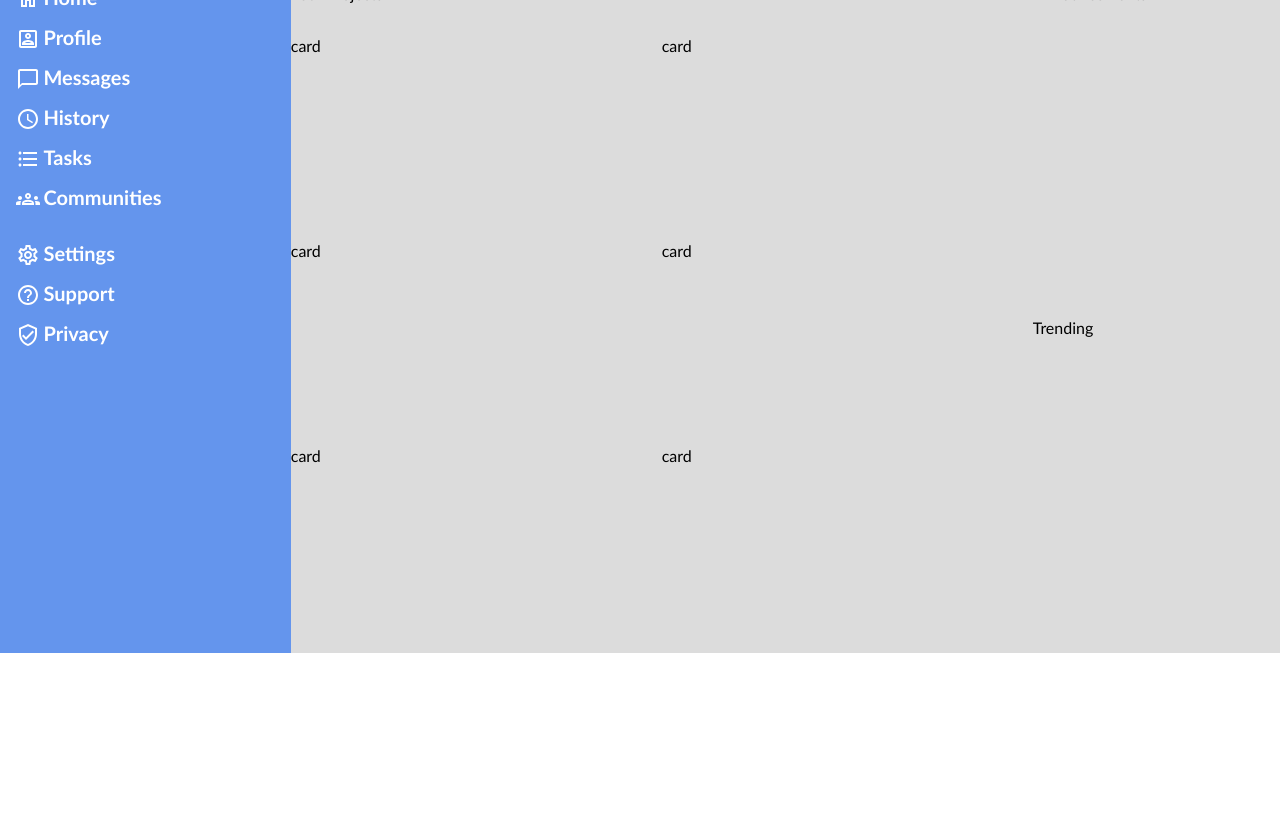
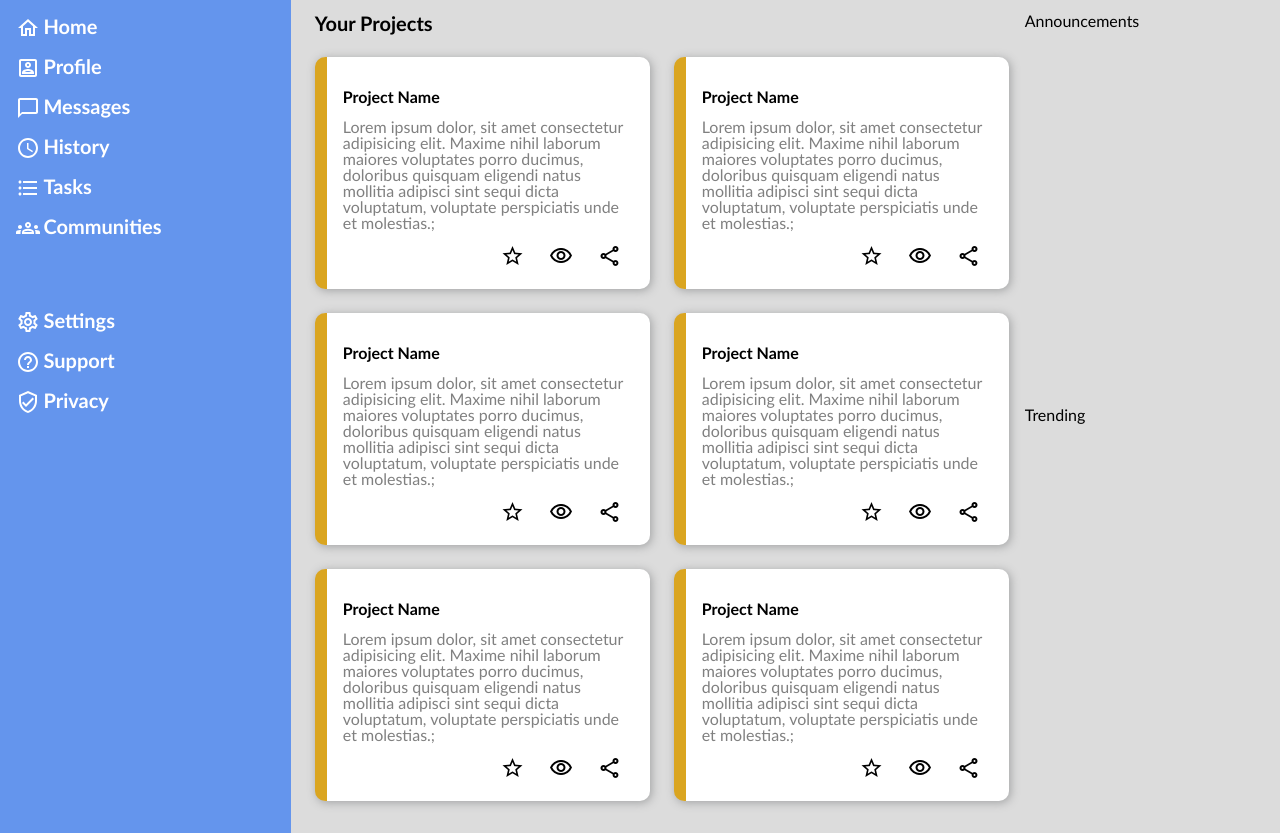
Before and after one commit to caseyrunn/grid, a plain HTML site: page index.html in a window 1280 px wide. Shown: the part 147-980 px from the top of the page. Before the commit the page ends 800 px from the top, so only its background shows below. Drawn offline with Linux system fonts and the light colour scheme.

Commit message:
Layout and style project cards

```diff
--- a/index.html
+++ b/index.html
@@ -65,13 +65,85 @@
     <div class="main-content">
 
         <div class="your-projects">
-            <div class="your-projects-title">Your Projects</div>
-            <div class="project-card">card</div>
-            <div class="project-card">card</div>
-            <div class="project-card">card</div>
-            <div class="project-card">card</div>
-            <div class="project-card">card</div>
-            <div class="project-card">card</div>
+            <div class="your-projects-title"><h3>Your Projects</h3></div>
+            <div class="project-card">
+                <h4>Project Name</h4>
+                <p>Lorem ipsum dolor, sit amet consectetur adipisicing elit. Maxime nihil laborum maiores voluptates porro ducimus, doloribus quisquam eligendi natus mollitia adipisci sint sequi dicta voluptatum, voluptate perspiciatis unde et molestias.;
+                </p>
+                <div class="project-card-bottom">
+                    <div></div>
+                    <div class="project-card-icons">
+                        <span class="material-icons-outlined">star_border</span>
+                        <span class="material-icons-outlined">visibility</span>
+                        <span class="material-icons-outlined">share</span>
+                    </div>
+                </div>
+            </div>
+            <div class="project-card">
+                <h4>Project Name</h4>
+                <p>Lorem ipsum dolor, sit amet consectetur adipisicing elit. Maxime nihil laborum maiores voluptates porro ducimus, doloribus quisquam eligendi natus mollitia adipisci sint sequi dicta voluptatum, voluptate perspiciatis unde et molestias.;
+                </p>
+                <div class="project-card-bottom">
+                    <div></div>
+                    <div class="project-card-icons">
+                        <span class="material-icons-outlined">star_border</span>
+                        <span class="material-icons-outlined">visibility</span>
+                        <span class="material-icons-outlined">share</span>
+                    </div>
+                </div>
+            </div>
+            <div class="project-card">
+                <h4>Project Name</h4>
+                <p>Lorem ipsum dolor, sit amet consectetur adipisicing elit. Maxime nihil laborum maiores voluptates porro ducimus, doloribus quisquam eligendi natus mollitia adipisci sint sequi dicta voluptatum, voluptate perspiciatis unde et molestias.;
+                </p>
+                <div class="project-card-bottom">
+                    <div></div>
+                    <div class="project-card-icons">
+                        <span class="material-icons-outlined">star_border</span>
+                        <span class="material-icons-outlined">visibility</span>
+                        <span class="material-icons-outlined">share</span>
+                    </div>
+                </div>
+            </div>
+            <div class="project-card">
+                <h4>Project Name</h4>
+                <p>Lorem ipsum dolor, sit amet consectetur adipisicing elit. Maxime nihil laborum maiores voluptates porro ducimus, doloribus quisquam eligendi natus mollitia adipisci sint sequi dicta voluptatum, voluptate perspiciatis unde et molestias.;
+                </p>
+                <div class="project-card-bottom">
+                    <div></div>
+                    <div class="project-card-icons">
+                        <span class="material-icons-outlined">star_border</span>
+                        <span class="material-icons-outlined">visibility</span>
+                        <span class="material-icons-outlined">share</span>
+                    </div>
+                </div>
+            </div>
+            <div class="project-card">
+                <h4>Project Name</h4>
+                <p>Lorem ipsum dolor, sit amet consectetur adipisicing elit. Maxime nihil laborum maiores voluptates porro ducimus, doloribus quisquam eligendi natus mollitia adipisci sint sequi dicta voluptatum, voluptate perspiciatis unde et molestias.;
+                </p>
+                <div class="project-card-bottom">
+                    <div></div>
+                    <div class="project-card-icons">
+                        <span class="material-icons-outlined">star_border</span>
+                        <span class="material-icons-outlined">visibility</span>
+                        <span class="material-icons-outlined">share</span>
+                    </div>
+                </div>
+            </div>
+            <div class="project-card">
+                <h4>Project Name</h4>
+                <p>Lorem ipsum dolor, sit amet consectetur adipisicing elit. Maxime nihil laborum maiores voluptates porro ducimus, doloribus quisquam eligendi natus mollitia adipisci sint sequi dicta voluptatum, voluptate perspiciatis unde et molestias.;
+                </p>
+                <div class="project-card-bottom">
+                    <div></div>
+                    <div class="project-card-icons">
+                        <span class="material-icons-outlined">star_border</span>
+                        <span class="material-icons-outlined">visibility</span>
+                        <span class="material-icons-outlined">share</span>
+                    </div>
+                </div>
+            </div>
         </div>
 
         <div class="main-content-sidebar">
--- a/styles.css
+++ b/styles.css
@@ -128,16 +128,23 @@ body {
     background-color: gainsboro;
 	display: grid;
 	grid-template-columns: 6fr 2fr;
+	padding: 2rem 1.5rem;
+	gap: 1rem;
 }
 
 .your-projects {
 	display:grid;
 	grid-template-columns: 1fr 1fr;
-	grid-template-rows: 1fr repeat(3, 4fr);
+	grid-template-rows: .25fr repeat(3, 4fr);
+	gap:1.5rem;
 }
 
 .your-projects-title{
 	grid-area: 1 / 1 / 2 / -1;
+	font-weight: 700;
+	font-size: 1.25rem;
+	display:grid;
+	align-items: center;
 }
 
 .main-content-sidebar {
@@ -222,3 +229,34 @@ button{
 	font-weight: 700;
 	padding: 0.5rem 1.5rem;
 }
+
+.project-card{
+	background-color: white;
+	border-radius: 10px;
+	border-left: .75rem solid goldenrod;
+	padding: 2rem 1rem 1rem 1rem;
+	display: grid;
+	grid-template-rows: 1fr 5fr 1.5fr;
+	gap: .5rem;
+	box-shadow: 0.1rem 0.1rem 0.6rem #a1a2a3;
+}
+
+.project-card-bottom{
+	display: grid;
+	grid-template-columns: 1fr 1fr;
+}
+
+.project-card-icons{
+	display: grid;
+	grid-template-columns: repeat(3, 1fr);
+	align-items: center;
+	justify-items: center;
+}
+
+h4{
+	font-weight: 700;
+}
+
+.project-card p{
+	color: gray;
+}
```
